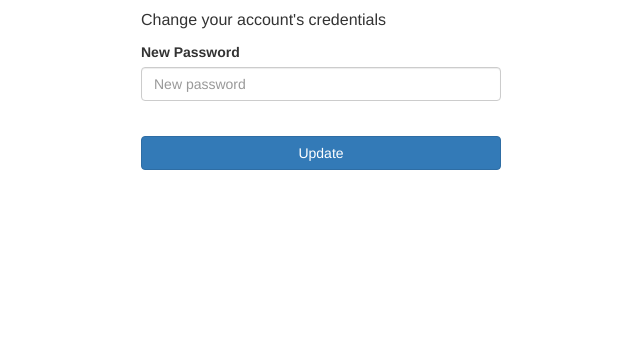
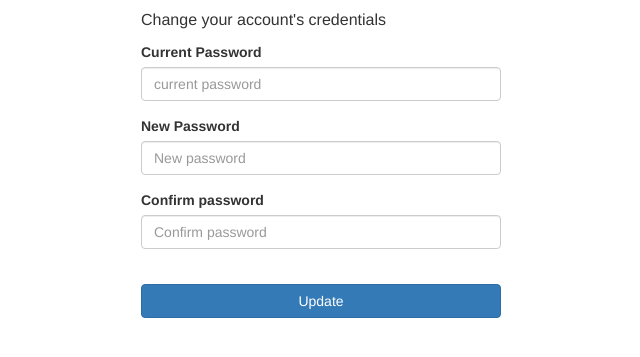
Before and after one commit to HoussemCharf/BugBounty_Platform, a Flask app: page /settings in a window 1280 px wide. Shown: the part 51-408 px from the top of the page, without its empty margins (319-959 px from the left). Run offline with Flask 2, Linux system fonts and the light colour scheme; the visitor is signed in with stand-in values (Sample User, id 1); a database or web service that is not in the repository returns one stand-in record (values such as "Sample title"); some libraries are stand-ins or nearby versions.

Commit message:
new fixes

```diff
--- a/core/app.py
+++ b/core/app.py
@@ -19,7 +19,7 @@ def index():
     # if user is logged in setting up vars to be used in rendering the index template
     if session.get('log_in') != None:
         if session['log_in'] == True:
-            _id=session['uuid']
+            _id = session['uuid']
             return view.render_template(view='home.html')
     return view.render_template(view='home.html')
 @app.route('/auth',methods=['GET'])
@@ -31,14 +31,15 @@ def login():
         error = None
         email= request.form['email']
         password = request.form['password']
+        if general_check(password,7,20) and check_email(email):
         #TODO by Houssem 1- sanatize data passed from user
-        if User.valid_login(email,password):
+            if User.valid_login(email,password):
         # Hacky code here <.<
-            uuid = User.get_id_by_email(email)
-            User.login(uuid)
-            return redirect(url_for('index'))
-        else:
-            error ='Wrong credentials please verify your informations'
+                uuid = User.get_id_by_email(email)
+                User.login(uuid)
+                return redirect(url_for('index'))
+            else:
+                error ='Wrong credentials please verify your informations'
     return view.render_template(view='auth.html',error=error)
 @app.route('/reports',methods=['GET'])
 def reports():
@@ -140,13 +141,17 @@ def settings():
         error=None
         if request.method=='POST':
             _id = session['uuid']
+            currentpassword =request.form['currentpassword']
+            user = User.get_by_id(_id)
+            basePassword = user['password']
             Newpassword = request.form['password']
-            if check_password(Newpassword) and Newpassword!=None:
-                User.update(_id,"password",Newpassword)
+            ConfirmNewpassword = request.form['newpassword']
+            if general_check(Newpassword,7,20) and general_check(ConfirmNewpassword,7,20)and compare_strings(Newpassword,ConfirmNewpassword) and general_check(currentpassword,7,20) and password_check(currentpassword,basePassword):
+                User.update(_id,"password",hashpass(Newpassword))
                 success = "Password changed successfully!"
             else:
                 error = "Ops, Something wrong happened!"
-            return view.render_template(view='settings',success=success,error=error)
+            return view.render_template(view='settings.html',success=success,error=error)
         return view.render_template(view='settings.html')
     else:
         return redirect(url_for('settings'))
@@ -202,7 +207,7 @@ def register():
         secondpartner = request.form['secondpartner']
         thirdpartner = request.form['thirdpartner']
         #TODO by houssem 1- sanatize data passed from user
-        if  check_email(email) == True and check_password(password) == True  and check_username(username) == True and check_firstpartner(firstpartner) == True and check_secondpartner(secondpartner) == True and check_thirdpartner(thirdpartner) == True:
+        if  check_email(email) == True and general_check(password,7,20) and general_check(username,4,20) and general_check(firstpartner,4,20) and general_check(secondpartner,0,20) and general_check(thirdpartner,0,20):
             user = User.register(username,email,password,firstpartner,secondpartner,thirdpartner)
             if user:
                 return redirect(url_for('index'))
@@ -214,10 +219,6 @@ def register():
         if session['log_in'] == True and request.method== 'GET':
             return redirect(url_for('index'))
     return view.render_template(view='register.html',error=error)
-@app.route('/gotcha', methods=['GET'])
-def found_you():
-    #just a route to check if ip return func is running ===> returns 127.0.0.1 with no proxy
-    return(ready_to_get_banned())
 @app.route('/leaderboard')
 def leaderboard():
         # add lock here from admin settings
--- a/core/templates/settings.html
+++ b/core/templates/settings.html
@@ -5,10 +5,24 @@
         <div class="col-md-4 col-md-offset-4">
             <form method=POST action="{{ url_for('settings') }}">
             	<p><font size="3">Change your account's credentials</font> </p>
+                 <div class="form-group">
+                    <label for="InputcurrentPassword"> Current Password</label>
+                    <input type="password" class="form-control" name="currentpassword" placeholder="current password" required="please enter your current password">
+                </div>
                 <div class="form-group">
                     <label for="InputNewPassword"> New Password</label>
                     <input type="password" class="form-control" name="password" placeholder="New password" required="Please make sure you've entered a password!">
                 </div>
+                <div class="form-group">
+                    <label for="InputConfirmPassword"> Confirm password</label>
+                    <input type="password" class="form-control" name="newpassword" placeholder="Confirm password " required="Please make sure you've entered the same password!">
+                </div>
+                {% if error!=None %}
+                    <div class="alert alert-danger" role="alert">{{error}}</div>
+                {% endif %}
+                {% if success!=None %}
+                    <div class="alert alert-success" role="alert">{{success}}</div>
+                {% endif %}
                 <br>
                 <button type="submit" class="btn btn-primary btn-block">Update</button>
             </form>
```
Also changed, not shown: core/utils/sanatize.py (+9 -19 lines), core/utils/utils.py (added).
